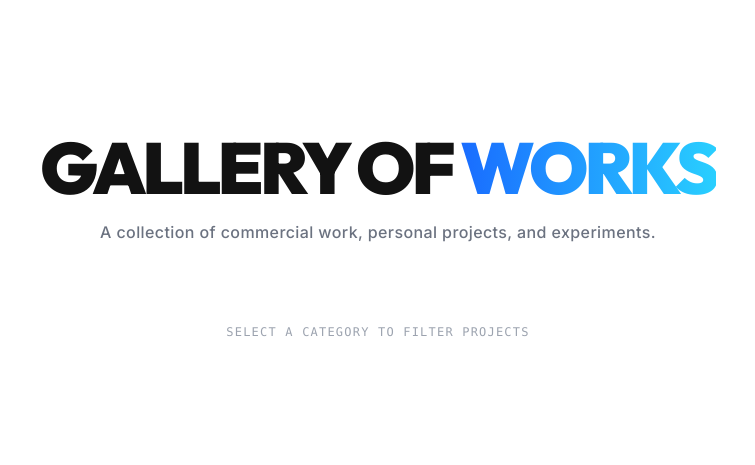
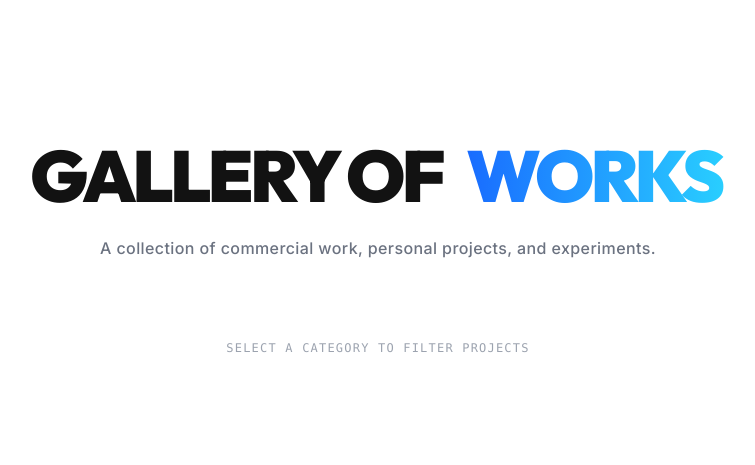
Before and after one commit to Ezrgan/Didox_Portfolio, a Django app: page /es/projects/ in a window 1280 px wide. Shown: the part 76-541 px from the top of the page, without its empty margins (262-1017 px from the left). Run offline with Django 5.2, Linux system fonts and the light colour scheme; data that the repository does not hold is empty; some libraries are stand-ins or nearby versions.

Commit message:
fix(ui): adjust project list title spacing and clipping

```diff
--- a/core/templates/core/project_list.html
+++ b/core/templates/core/project_list.html
@@ -9,8 +9,8 @@
 
     <!-- Header -->
     <div id="projects-header" class="text-center mb-20 space-y-4">
-        <h1 class="text-4xl sm:text-5xl md:text-7xl font-display font-black tracking-tighter text-brand-black uppercase">
-            {% trans "Gallery of" %} <span class="text-transparent bg-clip-text bg-gradient-to-r from-brand-blue-1 to-brand-blue-2">{% trans "Works" %}</span>
+        <h1 class="text-4xl sm:text-5xl md:text-7xl font-display font-black tracking-tighter text-brand-black uppercase py-2">
+            {% trans "Gallery of" %} <span class="ml-2 md:ml-4 text-transparent bg-clip-text bg-gradient-to-r from-brand-blue-1 to-brand-blue-2 pb-1 pr-1">{% trans "Works" %}</span>
         </h1>
         <p class="text-gray-500 max-w-xl mx-auto text-sm md:text-base font-medium tracking-wide">
             {% trans "A collection of commercial work, personal projects, and experiments." %}
--- a/static/css/output.css
+++ b/static/css/output.css
@@ -1687,6 +1687,14 @@ h1, h2, h3, h4, h5, h6 {
   padding-top: 2rem;
 }
 
+.pb-1 {
+  padding-bottom: 0.25rem;
+}
+
+.pr-1 {
+  padding-right: 0.25rem;
+}
+
 .text-left {
   text-align: left;
 }
@@ -2432,6 +2440,10 @@ h1, h2, h3, h4, h5, h6 {
     margin-bottom: 5rem;
   }
 
+  .md\:ml-4 {
+    margin-left: 1rem;
+  }
+
   .md\:block {
     display: block;
   }
```
